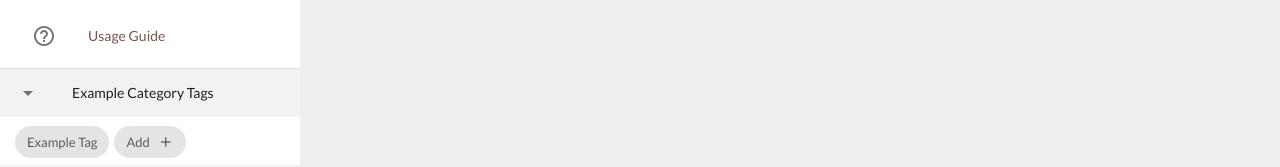
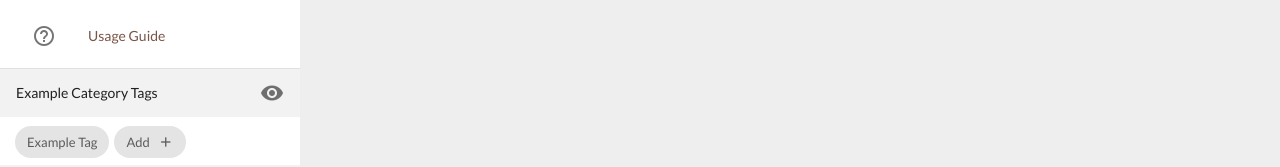
Before and after one commit to tanmancan/simple-tracker, a React (Create React App) app: page / in a window 1280 px wide. Shown: the part 364-531 px from the top of the page. Built offline with nearby package versions, Linux system fonts and the light colour scheme.

Commit message:
Added ability to filter timer by tag category

```diff
--- a/src/components/TagUi.js
+++ b/src/components/TagUi.js
@@ -7,6 +7,7 @@ export default class TagUi extends Component {
     this.tagListRef = React.createRef();
     this.handleAddTag = this.handleAddTag.bind(this);
     this.handleAddCategory = this.handleAddCategory.bind(this);
+    this.handleCategoryVisibility = this.handleCategoryVisibility.bind(this);
     this.handleTagOnChange = this.handleTagOnChange.bind(this);
     this.handleTagEdit = this.handleTagEdit.bind(this);
     this.handleTagEditDone = this.handleTagEditDone.bind(this);
@@ -36,6 +37,25 @@ export default class TagUi extends Component {
       name: rand(),
       id: rand()
     });
+  }
+
+  handleCategoryVisibility(catId, e) {
+    let catHide = [
+      ...this.props.getFilteredCategories
+    ];
+    let catIdx = catHide.indexOf(catId);
+
+    let hiddenCategory = (catIdx === -1);
+
+    if (hiddenCategory) {
+      catHide.push(catId);
+    } else {
+      catHide.splice(catIdx, 1);
+    }
+
+    let catName = this.props.getAllCategoriesById[catId].name;
+
+    this.props.onCategoryFilter(catHide, catId, hiddenCategory, catName);
   }
 
   handleTagOnChange(e) {
@@ -102,15 +122,21 @@ export default class TagUi extends Component {
     if (this.props.getAllCategories.length > 0) {
       return this.props.getAllCategories.map((id, idx) => {
         return (
-          <ul id={'cat-list-' + id} key={'cat-list-' + idx} className="collapsible collapsible-accordion">
+          <ul id={'cat-list-' + id} key={'cat-list-' + idx} className="collapsible collapsible-accordion no-autoinit">
             <li className="active" style={{ textTransform: 'capitalize' }}>
               <a className="collapsible-header active">
                 {(this.props.getAllCategoriesById[id])
                   ? this.props.getAllCategoriesById[id].name
                   : ''
                 } Tags
-              <i className="material-icons">arrow_drop_down</i></a>
-              <div className="collapsible-body">
+                <i
+                  onClick={(e) => this.handleCategoryVisibility(id, e)}
+                  style={{marginRight: 0}}
+                  className={"material-icons right " + ((this.props.getFilteredCategories.indexOf(id) === -1) ? '' : 'red-text')}>
+                  {(this.props.getFilteredCategories.indexOf(id) === -1) ? 'visibility' : 'visibility_off'}
+                </i>
+              </a>
+              <div className="collapsible-body" style={{display:'block'}}>
                 <ul>
                   <li style={{ textTransform: 'capitalize', padding: '0 1rem' }}>
                     {this.buildTagList(id)}
--- a/src/components/TimeCard.js
+++ b/src/components/TimeCard.js
@@ -361,7 +361,7 @@ export default class TimeCard extends Component {
             onDrag={this.props.handleOrderOnDrag}
             onDragStart={this.props.handleOrderOnDragStart}
             onDragEnd={this.props.handleOrderOnDragEnd}
-            className={"btn-flat grey-text text-darken-2 " + (this.props.timerSearchQuery ? 'disabled' : '')}>
+            className={"btn-flat grey-text text-darken-2 " + ((this.props.timerSearchQuery || this.props.getFilteredCategories.length > 0) ? 'disabled' : '')}>
             <i className="material-icons">drag_handle</i>
           </div>
           <button
--- a/src/components/TimeCardListBuilder.js
+++ b/src/components/TimeCardListBuilder.js
@@ -94,17 +94,18 @@ export default class TimeCardListBuilder extends Component {
 
   handleSearchFilter(id) {
     let q = this.props.timerSearchQuery.toLowerCase();
+    let timer = this.props.getAllTimerStates[id];
+    let tags = timer.tags;
 
     if (!q) {
-      return true;
+      let catCheck = Object.values(tags).filter(tag => this.hiddenTagCategory(tag.tagState)).length === 0;
+
+      return catCheck;
     }
 
     const strQuery = (searchString) => {
       return searchString.toLowerCase().indexOf(q) !== -1;
     }
-
-    let timer = this.props.getAllTimerStates[id];
-    let tags = timer.tags;
 
     let titleCheck = strQuery(timer.title);
 
@@ -117,11 +118,25 @@ export default class TimeCardListBuilder extends Component {
       day: 'numeric'
     };
     let startDate = new Date(timer.timerStartDate).toLocaleTimeString('en-US', dateOpt);
+
     let startDateCheck = strQuery(startDate);
 
     let tagCheck = Object.values(tags).filter(tag => strQuery(tag.tagState.name)).length > 0;
 
-    return titleCheck || descCheck || startDateCheck || tagCheck;
+    let catCheck = Object.values(tags).filter(tag => this.hiddenTagCategory(tag.tagState)).length === 0;
+
+    return (titleCheck || descCheck || startDateCheck || tagCheck) && catCheck;
+  }
+
+  /**
+   * Checks to see if provided tag's category is part of the do not show category list
+   * @param {string:string} tagState Object containing tag name and category
+   * @return {bool} True if current tag category is set to be hidden
+   */
+  hiddenTagCategory(tagState) {
+    let dontShowCategories = this.props.getFilteredCategories;
+
+    return dontShowCategories.indexOf(tagState.category) !== -1;
   }
 
   dragDividerStyle() {
--- a/src/containers/TagManager.js
+++ b/src/containers/TagManager.js
@@ -1,7 +1,7 @@
 import {connect} from 'react-redux';
 import TagUi from '../components/TagUi';
 import TagEditor from '../components/TagEditor'
-import { addTag, updateTag, deleteTag, addCategory, updateCategory, deleteCategory } from '../store/actions/tags';
+import { addTag, updateTag, deleteTag, addCategory, updateCategory, deleteCategory, filterCategory } from '../store/actions/tags';
 import { initTag, initCategory } from '../store/reducers/tags';
 
 const getAllTagsById = (state) => {
@@ -20,6 +20,10 @@ const getAllCategories = (state) => {
   return state.categories;
 }
 
+const getFilteredCategories = (state) => {
+  return state.filterCategories;
+}
+
 const mapTagStateToProps = globalState => {
   let state = globalState.tagState;
 
@@ -28,6 +32,7 @@ const mapTagStateToProps = globalState => {
     getAllTags: getAllTags(state),
     getAllCategoriesById: getAllCategoriesById(state),
     getAllCategories: getAllCategories(state),
+    getFilteredCategories: getFilteredCategories(state),
   }
 }
 
@@ -67,6 +72,14 @@ const mapTagDispatchToProps = dispatch => {
     onCategoryDelete({categoryState, id}) {
       dispatch(deleteCategory({ categoryState, id }));
       window.showToast('Category Deleted');
+    },
+    onCategoryFilter(categoryIdList, id, mode, catName) {
+      let visibilityType = (mode)
+        ? 'Hiding'
+        : 'Showing';
+
+      dispatch(filterCategory(categoryIdList));
+      window.showToast(`${visibilityType} timers with ${catName} tags`);
     }
   }
 };
--- a/src/containers/TimerApp.js
+++ b/src/containers/TimerApp.js
@@ -7,10 +7,6 @@ window.undoState = {};
 
 const getDragState = (state) => {
   return state.timerDrag;
-}
-
-const getAllTagsById = (state) => {
-  return state.tagsById;
 }
 
 const getStateById = (state) => (id) => {
@@ -36,17 +32,27 @@ const getTotalTime = (state) => {
     }, 0);
 }
 
+const getAllTagsById = (state) => {
+  return state.tagsById;
+}
+
+const getFilteredCategories = (state) => {
+  return state.filterCategories;
+}
+
 const mapTimerStateToProps = globalState => {
-  let state = globalState.timerState;
+  let timerState = globalState.timerState;
+  let tagState = globalState.tagState;
 
   return {
-    getAllTagsById: getAllTagsById(globalState.tagState),
-    getDragState: getDragState(state),
-    getStateById: getStateById(state),
-    getAllTimerStates: getAllTimerStates(state),
-    getAllTimers: getAllTimers(state),
-    getActiveTimer: getActiveTimer(state),
-    getTotalTime: getTotalTime(state)
+    getDragState: getDragState(timerState),
+    getStateById: getStateById(timerState),
+    getAllTimerStates: getAllTimerStates(timerState),
+    getAllTimers: getAllTimers(timerState),
+    getActiveTimer: getActiveTimer(timerState),
+    getTotalTime: getTotalTime(timerState),
+    getAllTagsById: getAllTagsById(tagState),
+    getFilteredCategories: getFilteredCategories(tagState),
   }
 }
 
--- a/src/store/actions/tags.js
+++ b/src/store/actions/tags.js
@@ -4,6 +4,7 @@ export const DELETE_TAG = 'DELETE_TAG';
 export const ADD_CATEGORY = 'ADD_CATEGORY';
 export const UPDATE_CATEGORY = 'UPDATE_CATEGORY';
 export const DELETE_CATEGORY = 'DELETE_CATEGORY';
+export const FILTER_CATEGORY = 'FILTER_CATEGORY';
 
 export function addTag({tagState, id}) {
   return {type: ADD_TAG, tagState, id}
@@ -28,3 +29,7 @@ export function updateCategory({ categoryState, id }) {
 export function deleteCategory({categoryState, id}) {
   return {type: DELETE_CATEGORY, categoryState, id}
 }
+
+export function filterCategory(categoryIdList) {
+  return {type: FILTER_CATEGORY, categoryIdList}
+}
--- a/src/store/reducers/tags.js
+++ b/src/store/reducers/tags.js
@@ -1,4 +1,4 @@
-import { ADD_TAG, UPDATE_TAG, DELETE_TAG, ADD_CATEGORY, DELETE_CATEGORY, UPDATE_CATEGORY } from '../actions/tags';
+import { ADD_TAG, UPDATE_TAG, DELETE_TAG, ADD_CATEGORY, DELETE_CATEGORY, UPDATE_CATEGORY, FILTER_CATEGORY } from '../actions/tags';
 
 export const initTag = {
   name: '',
@@ -222,11 +222,23 @@ function categories(state = initCategoryState.categories, action) {
   }
 }
 
+function filterCategories(state = [], action) {
+  switch (action.type) {
+    case FILTER_CATEGORY: {
+      return [...action.categoryIdList];
+    }
+    default: {
+      return state;
+    }
+  }
+}
+
 export const tagState = (state = {}, action) => {
   return {
     tagsById: tagsById(state.tagsById, action),
     tags: tags(state.tags, action),
     categoriesById: categoriesById(state.categoriesById, action),
     categories: categories(state.categories, action),
+    filterCategories: filterCategories(state.filterCategories, action),
   }
 }
```
